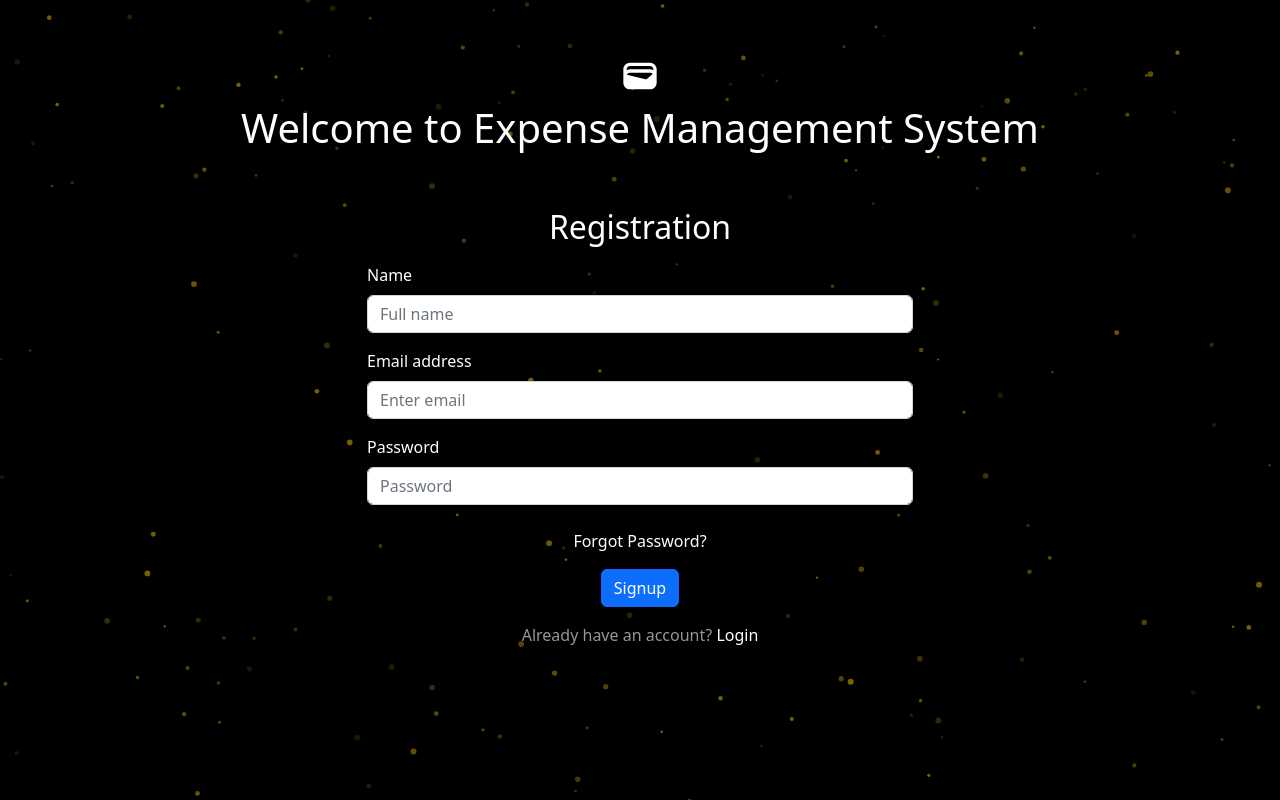
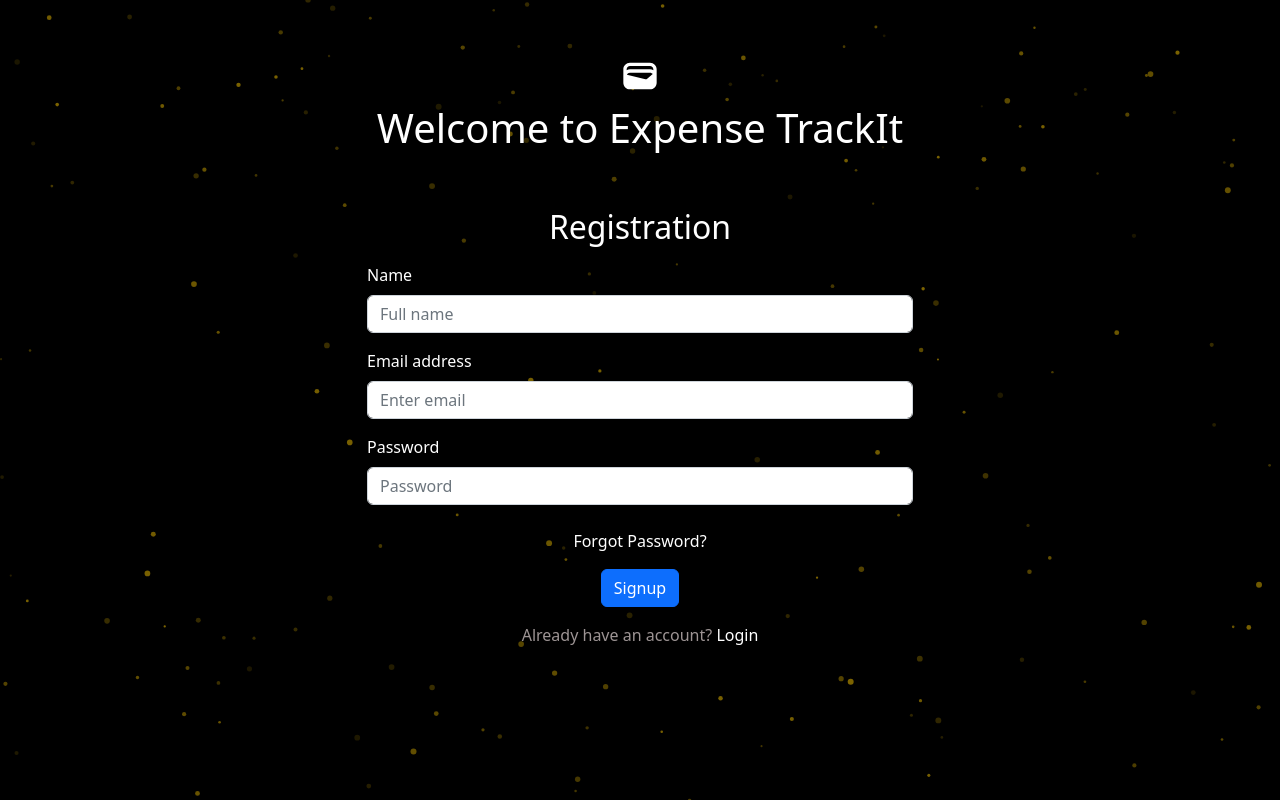
Before and after one commit to kevi07/Expense-Tracker, a React (Create React App) app in the folder frontend/: page /register in a window 1280 px wide. Built offline with nearby package versions, Linux system fonts and the light colour scheme.

Commit message:
Update Register.js

```diff
--- a/frontend/src/Pages/Auth/Register.js
+++ b/frontend/src/Pages/Auth/Register.js
@@ -155,7 +155,7 @@ const Register = () => {
         <h1 className="text-center">
           <AccountBalanceWalletIcon sx={{ fontSize: 40, color: "white"}}  className="text-center" />
         </h1>
-        <h1 className="text-center text-white">Welcome to Expense Management System</h1>
+        <h1 className="text-center text-white">Welcome to Expense TrackIt</h1>
         <Col md={{ span: 6, offset: 3 }}>
           <h2 className="text-white text-center mt-5" >Registration</h2>
           <Form>
```
